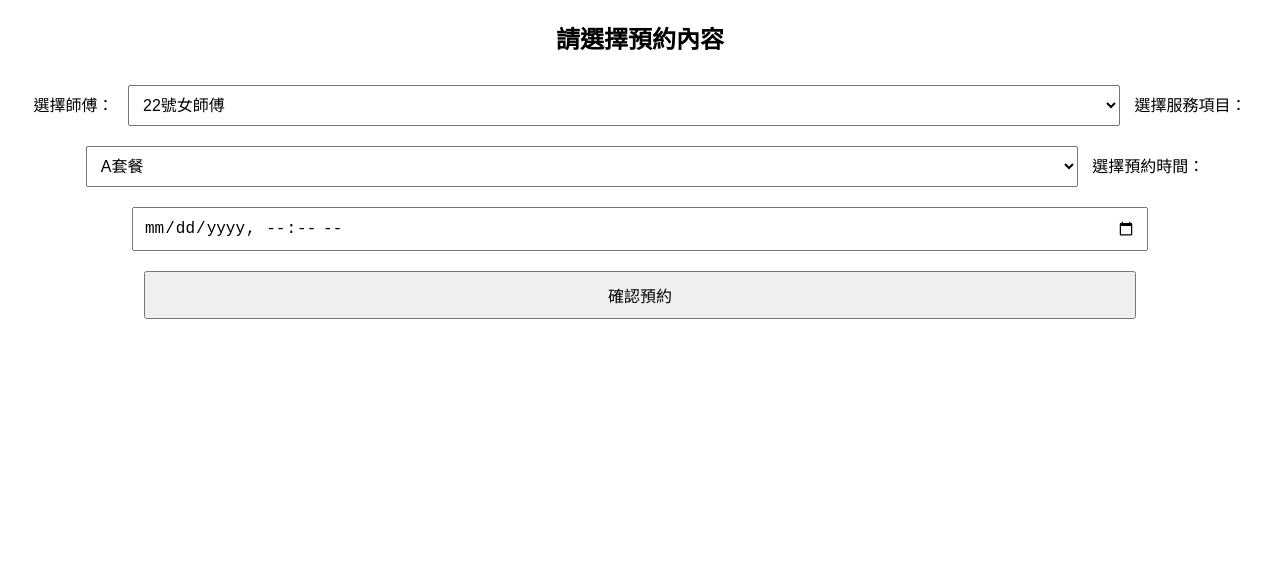
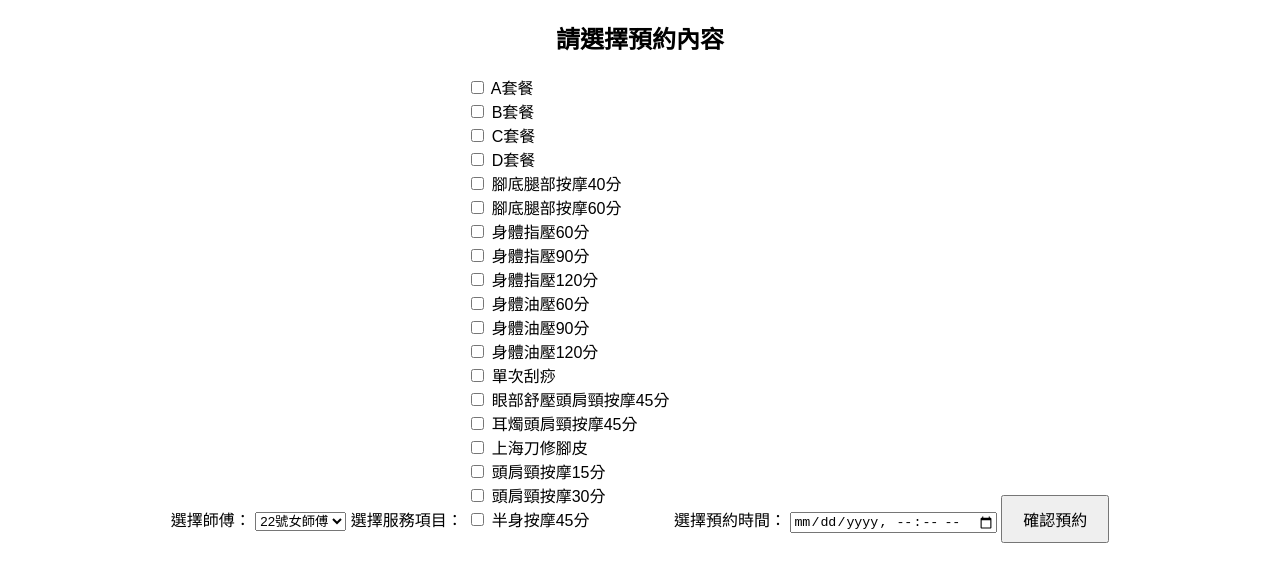
Before and after one commit to ea09080908/line_booking, a plain HTML site: page index.html in a window 1280 px wide. Drawn offline with Linux system fonts and the light colour scheme; a script that the page names is missing.

Commit message:
Add files via upload

```diff
--- a/index.html
+++ b/index.html
@@ -7,7 +7,8 @@
     <script src="https://static.line-scdn.net/liff/edge/2/sdk.js"></script>
     <style>
         body { font-family: Arial, sans-serif; text-align: center; margin: 20px; }
-        select, input, button { margin: 10px; padding: 10px; width: 80%; font-size: 16px; }
+        .checkbox-group { text-align: left; display: inline-block; }
+        button { margin-top: 15px; padding: 10px 20px; font-size: 16px; }
     </style>
 </head>
 <body>
@@ -24,33 +25,30 @@
         <option value="24號男師傅">24號男師傅</option>
         <option value="9號男師傅">9號男師傅</option>
         <option value="不指定師傅">不指定師傅</option>
-
     </select>
 
     <label>選擇服務項目：</label>
-    <select id="service">
-        <option value="A套餐">A套餐</option>
-        <option value="B套餐">B套餐</option>
-        <option value="C套餐">C套餐</option>
-        <option value="D套餐">D套餐</option>
-        <option value="腳底腿部按摩40分">腳底腿部按摩40分</option>
-        <option value="腳底腿部按摩60分">腳底腿部按摩60分</option>
-        <option value="身體指壓60分">身體指壓60分</option>
-        <option value="身體指壓90分">身體指壓90分</option>
-        <option value="身體指壓120分">身體指壓120分</option>
-        <option value="身體油壓60分">身體油壓60分</option>
-        <option value="身體油壓90分">身體油壓90分</option>
-        <option value="身體油壓120分">身體油壓120分</option>
-        <option value="單次刮痧">單次刮痧</option>
-        <option value="眼部舒壓+頭肩頸按摩45分">眼部舒壓+頭肩頸按摩45分</option>
-        <option value="耳燭+頭肩頸按摩45分">耳燭+頭肩頸按摩45分</option>
-        <option value="上海刀修腳皮">上海刀修腳皮</option>
-        <option value="頭肩頸按摩15分">頭肩頸按摩15分</option>
-        <option value="頭肩頸按摩30分">頭肩頸按摩30分</option>
-        <option value="半身按摩45分">半身按摩45分</option>
-
-
-    </select>
+    <div class="checkbox-group">
+        <label><input type="checkbox" name="service" value="A套餐"> A套餐</label><br>
+        <label><input type="checkbox" name="service" value="B套餐"> B套餐</label><br>
+        <label><input type="checkbox" name="service" value="C套餐"> C套餐</label><br>
+        <label><input type="checkbox" name="service" value="D套餐"> D套餐</label><br>
+        <label><input type="checkbox" name="service" value="腳底腿部按摩40分"> 腳底腿部按摩40分</label><br>
+        <label><input type="checkbox" name="service" value="腳底腿部按摩60分"> 腳底腿部按摩60分</label><br>
+        <label><input type="checkbox" name="service" value="身體指壓60分"> 身體指壓60分</label><br>
+        <label><input type="checkbox" name="service" value="身體指壓90分"> 身體指壓90分</label><br>
+        <label><input type="checkbox" name="service" value="身體指壓120分"> 身體指壓120分</label><br>
+        <label><input type="checkbox" name="service" value="身體油壓60分"> 身體油壓60分</label><br>
+        <label><input type="checkbox" name="service" value="身體油壓90分"> 身體油壓90分</label><br>
+        <label><input type="checkbox" name="service" value="身體油壓120分"> 身體油壓120分</label><br>
+        <label><input type="checkbox" name="service" value="單次刮痧"> 單次刮痧</label><br>
+        <label><input type="checkbox" name="service" value="眼部舒壓頭肩頸按摩45分"> 眼部舒壓頭肩頸按摩45分</label><br>
+        <label><input type="checkbox" name="service" value="耳燭頭肩頸按摩45分"> 耳燭頭肩頸按摩45分</label><br>
+        <label><input type="checkbox" name="service" value="上海刀修腳皮"> 上海刀修腳皮</label><br>
+        <label><input type="checkbox" name="service" value="頭肩頸按摩15分"> 頭肩頸按摩15分</label><br>
+        <label><input type="checkbox" name="service" value="頭肩頸按摩30分"> 頭肩頸按摩30分</label><br>
+        <label><input type="checkbox" name="service" value="半身按摩45分"> 半身按摩45分</label><br>
+    </div>
 
     <label>選擇預約時間：</label>
     <input type="datetime-local" id="bookingTime">
@@ -60,15 +58,33 @@
     <script>
         function submitBooking() {
             let master = document.getElementById("master").value;
-            let service = document.getElementById("service").value;
             let bookingTime = document.getElementById("bookingTime").value;
+
+            // 取得所有勾選的服務項目
+            let services = [];
+            document.querySelectorAll('input[name="service"]:checked').forEach((checkbox) => {
+                services.push(checkbox.value);
+            });
+
+            // Debug：確認選項是否正確讀取
+            console.log("選擇的師傅:", master);
+            console.log("選擇的服務:", services);
+            console.log("預約時間:", bookingTime);
+
+            if (services.length === 0) {
+                alert("請至少選擇一個服務項目！");
+                return;
+            }
 
             if (!bookingTime) {
                 alert("請選擇預約時間！");
                 return;
             }
 
-            let bookingMessage = `📌 預約確認\n👨 師傅：${master}\n🔧 服務：${service}\n⏰ 時間：${bookingTime}`;
+            let bookingMessage = `📌 預約確認\n👨 師傅：${master}\n🔧 服務：${services.join(', ')}\n⏰ 時間：${bookingTime}`;
+
+            // Debug：確認訊息格式是否正確
+            console.log("傳送的訊息內容:", bookingMessage);
 
             liff.sendMessages([
                 {
@@ -80,18 +96,14 @@
                 liff.closeWindow();
             }).catch((err) => {
                 console.error("發送訊息失敗", err);
+                alert("發送訊息失敗，請檢查 Console Log");
             });
         }
 
-        // 初始化 LIFF
         function initializeLiff() {
-            liff.init({ liffId: "2007046076-266OGjYN" })
-                .then(() => {
-                    console.log("LIFF 初始化成功");
-                })
-                .catch((err) => {
-                    console.error("LIFF 初始化失敗", err);
-                });
+            liff.init({ liffId: "你的_LIFF_ID_放這裡" })
+                .then(() => console.log("LIFF 初始化成功"))
+                .catch((err) => console.error("LIFF 初始化失敗", err));
         }
 
         document.addEventListener("DOMContentLoaded", initializeLiff);
```
